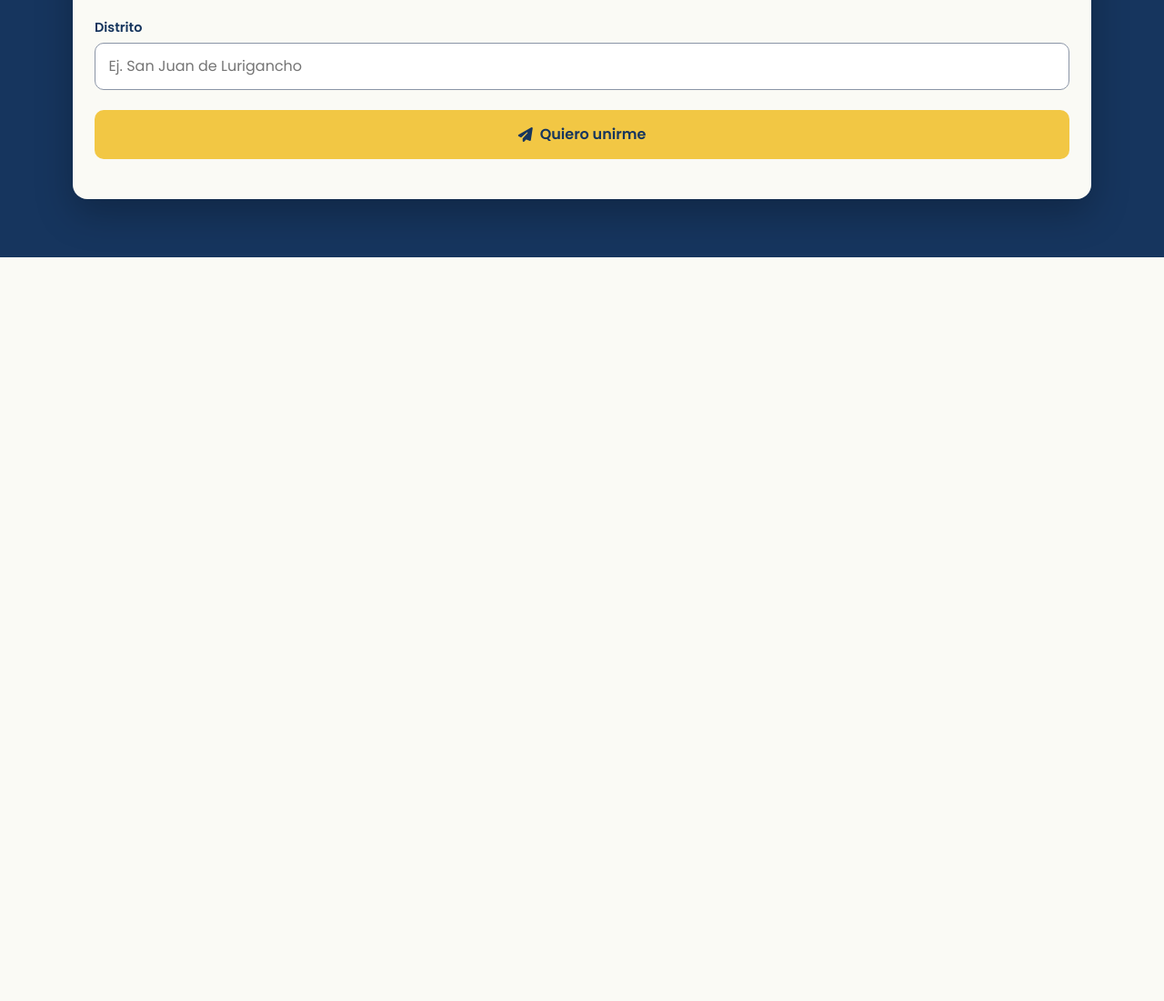
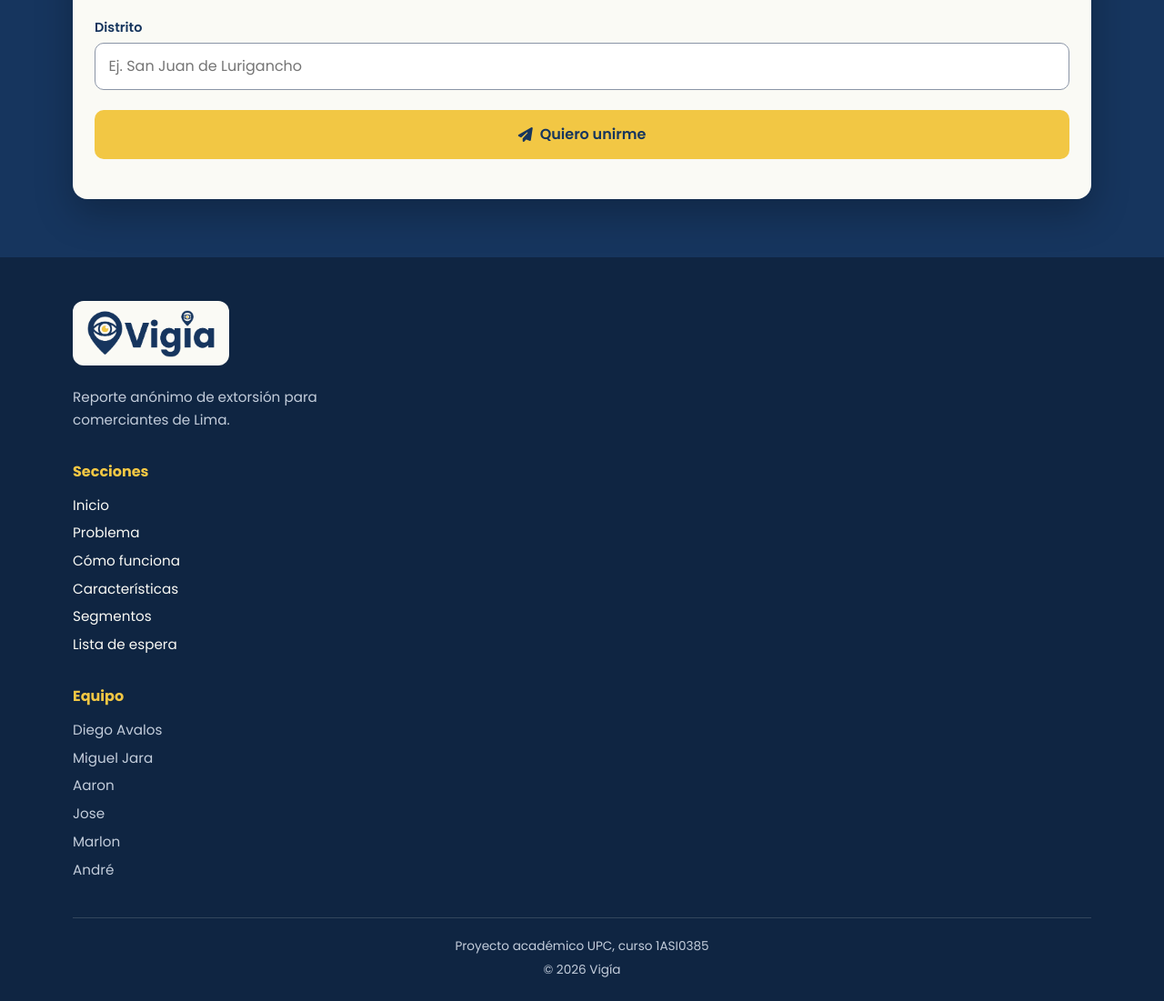
Before and after one commit to vigia-upc/vigia, a plain HTML site: page public/index.html in a window 1280 px wide. Shown: the part 1779-2880 px from the top of the page at 91% size. Before the commit the page ends 2062 px from the top, so only its background shows below. Drawn offline with Linux system fonts and the light colour scheme.

Commit message:
feat(footer): agrega footer con año dinámico

```diff
--- a/public/assets/scripts/main.js
+++ b/public/assets/scripts/main.js
@@ -79,5 +79,11 @@
         '! Te avisaremos cuando Vigía esté disponible en tu distrito. No guardamos datos personales.';
     });
   }
+
+  /* --- Footer: año dinámico --- */
+  var footerYear = document.getElementById('footer-year');
+  if (footerYear) {
+    footerYear.textContent = new Date().getFullYear();
+  }
 })();
 /* === Fin Segmentos / CTA / Footer === */
--- a/public/assets/styles/styles.css
+++ b/public/assets/styles/styles.css
@@ -273,3 +273,77 @@ a { color: inherit; text-decoration: none; }
   background: #e3f4ea;
 }
 /* === Fin CTA === */
+
+/* === Footer === */
+.footer {
+  --footer-navy-dark: #0f2542;
+  --footer-yellow: #f2c744;
+  --footer-cream: #fafaf5;
+  --footer-muted: #c3cddb;
+
+  padding: 3rem 0 1.5rem;
+  background: var(--footer-navy-dark);
+  color: var(--footer-cream);
+  font-size: .95rem;
+}
+
+.footer-inner {
+  display: grid;
+  grid-template-columns: 1fr;
+  gap: 2rem;
+}
+
+.footer-logo-link {
+  display: inline-block;
+  padding: .6rem 1rem;
+  background: var(--footer-cream);
+  border-radius: 12px;
+}
+
+.footer-logo { width: 140px; }
+
+.footer-tagline {
+  margin-top: 1rem;
+  max-width: 280px;
+  color: var(--footer-muted);
+}
+
+.footer-heading {
+  margin-bottom: .75rem;
+  font-size: 1rem;
+  color: var(--footer-yellow);
+}
+
+.footer-list {
+  list-style: none;
+  display: grid;
+  gap: .4rem;
+  color: var(--footer-muted);
+}
+
+.footer-link {
+  color: var(--footer-cream);
+  transition: color .2s ease;
+}
+
+.footer-link:hover { color: var(--footer-yellow); text-decoration: underline; }
+
+.footer-link:focus-visible,
+.footer-logo-link:focus-visible {
+  outline: 3px solid var(--footer-yellow);
+  outline-offset: 3px;
+  border-radius: 4px;
+}
+
+.footer-bottom {
+  display: flex;
+  flex-direction: column;
+  gap: .25rem;
+  margin-top: 2.5rem;
+  padding-top: 1.25rem;
+  border-top: 1px solid rgba(250, 250, 245, .15);
+  color: var(--footer-muted);
+  font-size: .85rem;
+  text-align: center;
+}
+/* === Fin Footer === */
--- a/public/index.html
+++ b/public/index.html
@@ -115,6 +115,48 @@
       </div>
     </section>
     <!-- === Fin CTA === -->
+
+    <!-- === Footer === -->
+    <footer class="footer" role="contentinfo">
+      <div class="container footer-inner">
+        <div class="footer-brand">
+          <a href="#hero" class="footer-logo-link" aria-label="Vigía, volver al inicio">
+            <img src="assets/images/logo-vigia.png" alt="Logo de Vigía" class="footer-logo" width="1607" height="596">
+          </a>
+          <p class="footer-tagline">Reporte anónimo de extorsión para comerciantes de Lima.</p>
+        </div>
+
+        <nav class="footer-nav" aria-label="Secciones del sitio">
+          <h2 class="footer-heading">Secciones</h2>
+          <ul class="footer-list">
+            <li><a href="#hero" class="footer-link">Inicio</a></li>
+            <li><a href="#problema" class="footer-link">Problema</a></li>
+            <li><a href="#como-funciona" class="footer-link">Cómo funciona</a></li>
+            <li><a href="#caracteristicas" class="footer-link">Características</a></li>
+            <li><a href="#segmentos" class="footer-link">Segmentos</a></li>
+            <li><a href="#cta" class="footer-link">Lista de espera</a></li>
+          </ul>
+        </nav>
+
+        <div class="footer-team">
+          <h2 class="footer-heading">Equipo</h2>
+          <ul class="footer-list">
+            <li>Diego Avalos</li>
+            <li>Miguel Jara</li>
+            <li>Aaron</li>
+            <li>Jose</li>
+            <li>Marlon</li>
+            <li>André</li>
+          </ul>
+        </div>
+      </div>
+
+      <div class="container footer-bottom">
+        <p>Proyecto académico UPC, curso 1ASI0385</p>
+        <p>&copy; <span id="footer-year">2026</span> Vigía</p>
+      </div>
+    </footer>
+    <!-- === Fin Footer === -->
   </main>
 
   <script src="assets/scripts/main.js"></script>
```
